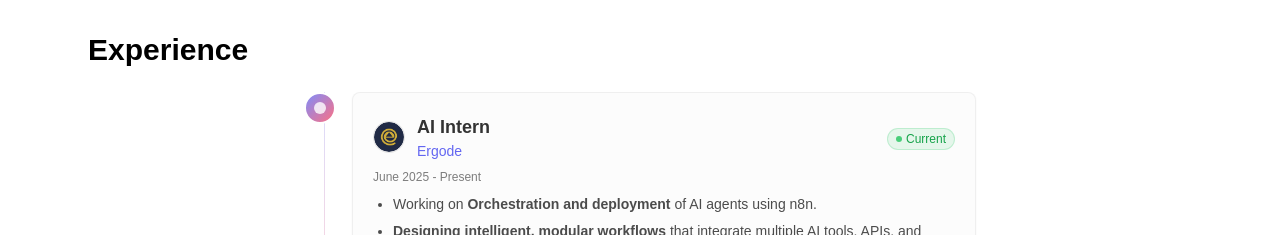
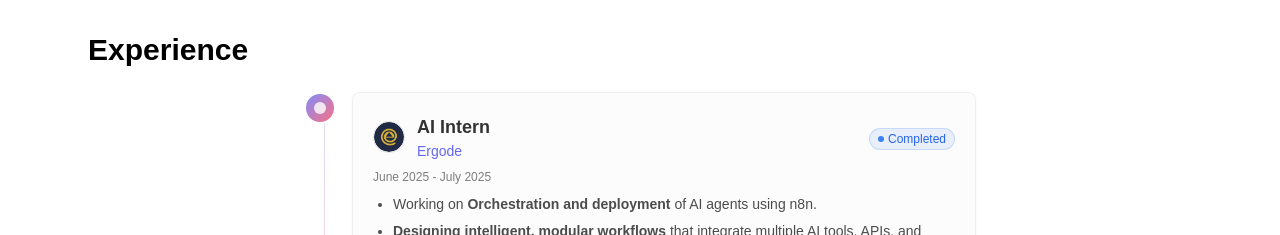
Before and after one commit to Sid3503/siddharth, a Next.js app: page / in a window 1280 px wide. Shown: the part 1580-1815 px from the top of the page. Built offline with nearby package versions, Linux system fonts and the light colour scheme.

Commit message:
Update experience.tsx

```diff
--- a/app/components/experience.tsx
+++ b/app/components/experience.tsx
@@ -49,15 +49,15 @@ export default function Experience() {
                       </div>
                     </div>
                     <div className="mt-1 md:mt-0">
-                      <span className="inline-flex items-center px-2 py-0.5 rounded-full text-xs font-medium bg-green-500/10 text-green-600 dark:text-green-400 border border-green-500/20 transition-all duration-300 ease-in-out group-hover:bg-green-500/20 group-hover:border-green-500/40">
-                        <div className="w-1.5 h-1.5 bg-green-500 dark:bg-green-400 rounded-full mr-1 animate-pulse" />
-                        Current
+                      <span className="inline-flex items-center px-2 py-0.5 rounded-full text-xs font-medium bg-blue-500/10 text-blue-600 dark:text-blue-400 border border-blue-500/20 transition-all duration-300 ease-in-out group-hover:bg-blue-500/20 group-hover:border-blue-500/40">
+                        <div className="w-1.5 h-1.5 bg-blue-500 dark:bg-blue-400 rounded-full mr-1" />
+                        Completed
                       </span>
                     </div>
                   </div>
 
                   {/* Duration */}
-                  <p className="text-black/50 dark:text-white/50 text-xs mb-2 transition-all duration-300 ease-in-out group-hover:text-black/60 dark:group-hover:text-white/60">June 2025 - Present</p>
+                  <p className="text-black/50 dark:text-white/50 text-xs mb-2 transition-all duration-300 ease-in-out group-hover:text-black/60 dark:group-hover:text-white/60">June 2025 - July 2025</p>
 
                   {/* Description */}
                   <ul className="list-disc pl-5 text-black/70 dark:text-white/70 text-sm leading-relaxed mb-4 transition-all duration-300 ease-in-out group-hover:text-black/80 dark:group-hover:text-white/80 space-y-1">
```
